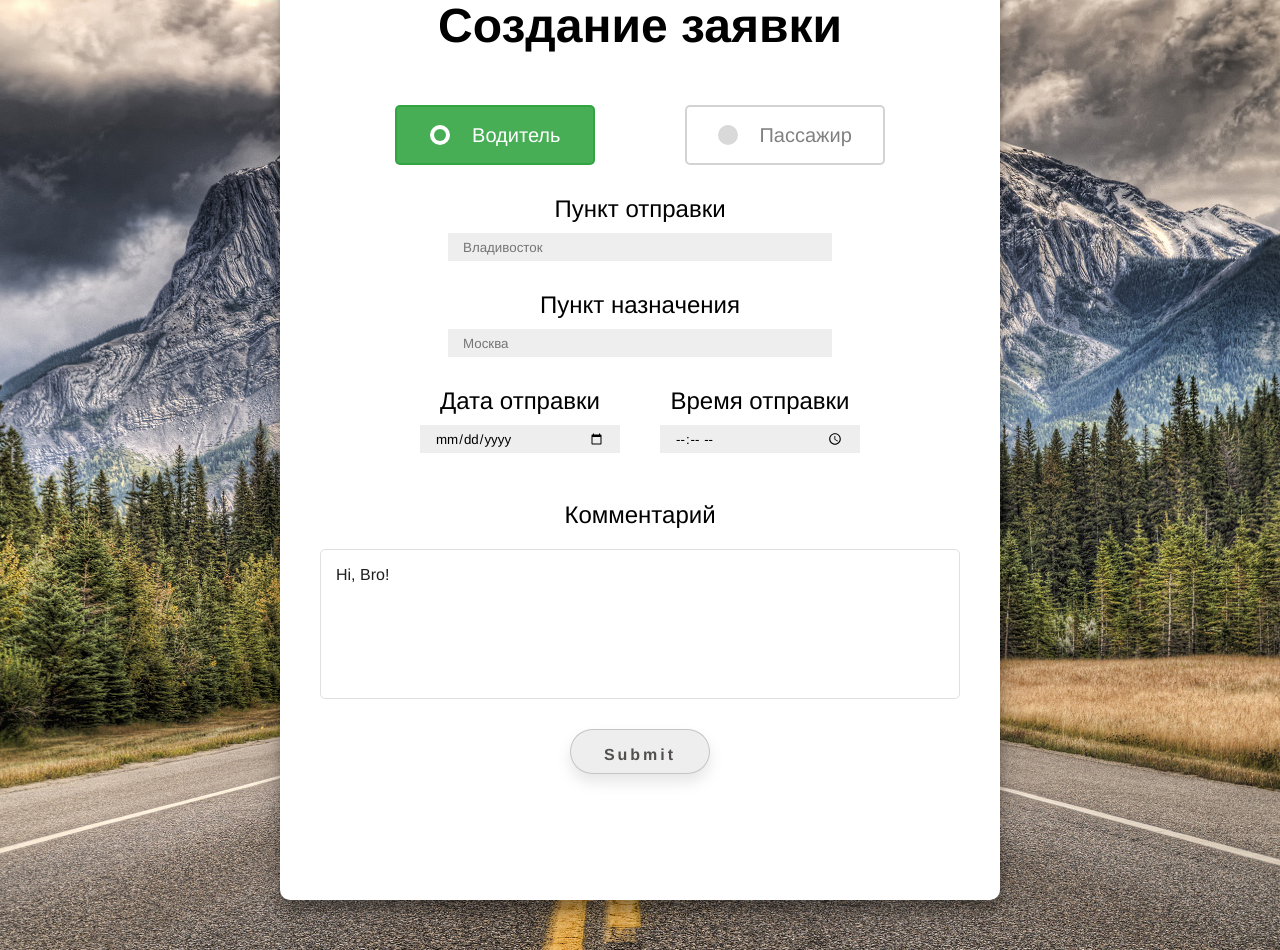
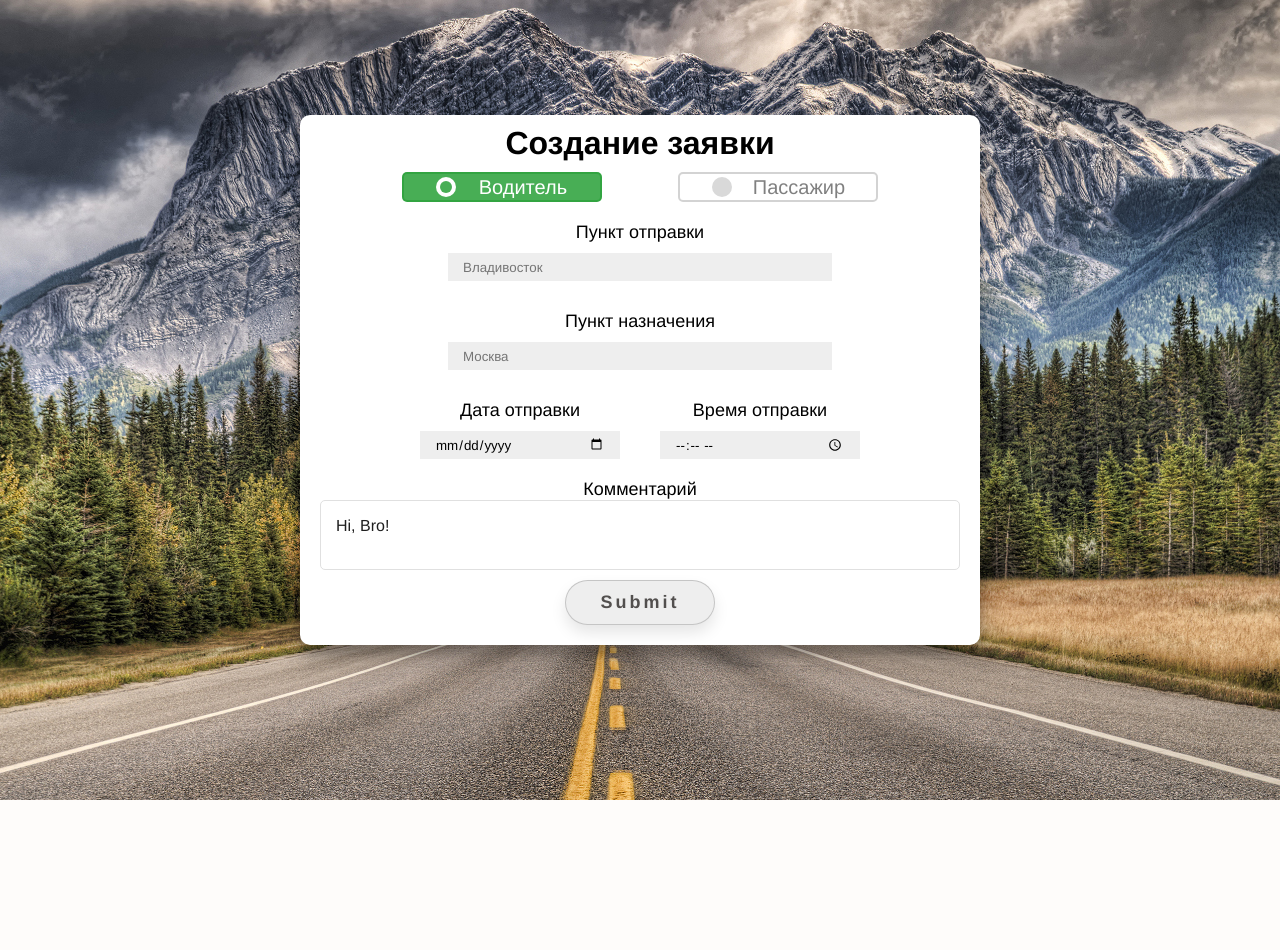
Before and after one commit to Taraxacum01/search-for-companions, a Flask app: page /addpost in a window 1280 px wide. After the commit the page ends 800 px from the top, so only its background shows below. Run offline with Flask 2, Linux system fonts and the light colour scheme.

Commit message:
rename pages titles + fixed addpost

```diff
--- a/static/CreateCase.css
+++ b/static/CreateCase.css
@@ -14,15 +14,16 @@ body {
 	align-items: center;
 	flex-direction: column;
   height: 95vh;
-	margin: -20px 0 50px;
+	margin: 0;
 }
 
 .tittle{
-  font-size: 48px;
+  font-size: 32px;
+  margin: 0;
 }
 
 label{
-  font-size: 24px;
+  font-size: 18px;
 }
 
 .container {
@@ -31,10 +32,8 @@ label{
   border-radius: 10px;
   box-shadow: 0 14px 28px rgba(0,0,0,0.25),
   0 10px 10px rgba(0,0,0,0.22);
-  margin: 50px;
-  max-width: 108vw;
-  height: 1080px;
-  padding: 40px 20px 10px 20px;
+  max-width: 100vw;
+  padding: 10px 20px 10px 20px;
   flex-wrap: wrap;
   flex-direction: column;
   justify-content: center;
@@ -100,7 +99,6 @@ input {
 }
 
 .order-msg {
-  margin: 20px;
   padding: 15px;
   font: inherit;
   -webkit-appearance: none;
@@ -112,7 +110,7 @@ input {
   vertical-align: top;
   width: 50vw;
   line-height: 1.25;
-  height: 150px;
+  height: 70px;
   resize: none;
   min-width: 200px;
 }
@@ -124,12 +122,11 @@ input {
 
 .floating-button {
   text-decoration: none;
-  width: 140px;
+  width: 150px;
   height: 45px;
-  line-height: 45px;
   border-radius: 45px;
   margin: 10px 20px;
-  font-size: 16px;
+  font-size: 18px;
   padding: 2px 5px;
   font-stretch: ultra-condensed;
   text-align: center;
@@ -151,12 +148,12 @@ input {
 .wrapper{
   display: inline-flex;
   background: #fff;
-  height: 100px;
+  height: 50px;
   width: 100%;
   align-items: center;
   justify-content: space-evenly;
   border-radius: 5px;
-  padding: 20px 15px;
+  padding: 10px 15px;
 }
 .wrapper .option{
   background: #fff;
--- a/templates/addpost.html
+++ b/templates/addpost.html
@@ -3,6 +3,7 @@
 <head>
   <meta charset="UTF-8">
   <meta name="viewport" content="width=device-width, initial-scale=1">
+  <title>Добавление заявки</title>
   <link rel="stylesheet" href="/static/CreateCase.css">
 </head>
 <body>
--- a/templates/index.html
+++ b/templates/index.html
@@ -5,7 +5,7 @@
     <meta http-equiv="X-UA-Compatible" content="IE=edge">
     <meta name="viewport" content="width=device-width, initial-scale=1.0">
     <link href="/static/index.css" rel="stylesheet">
-    <title>Document</title>
+    <title>Поиск попутчиков</title>
 </head>
 <body>
     <div class="container">
--- a/templates/page404.html
+++ b/templates/page404.html
@@ -5,7 +5,7 @@
     <meta http-equiv="X-UA-Compatible" content="IE=edge">
     <meta name="viewport" content="width=device-width, initial-scale=1.0">
     <link href="/static/page404.css" rel="stylesheet">
-    <title>Document</title>
+    <title>Ошибка 404</title>
 </head>
 <body>
     <div class="container">
```
Also changed, not shown: posts.db.
